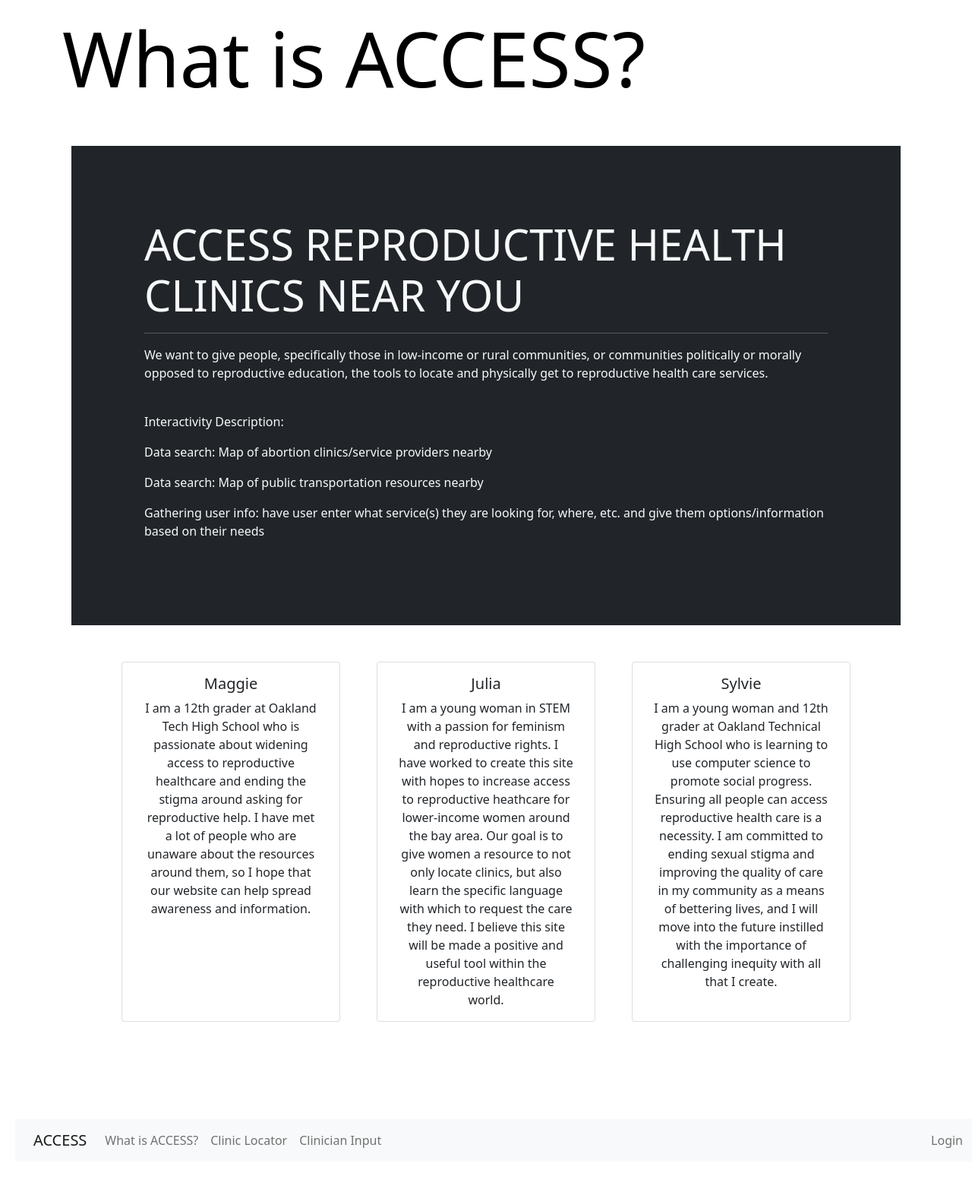
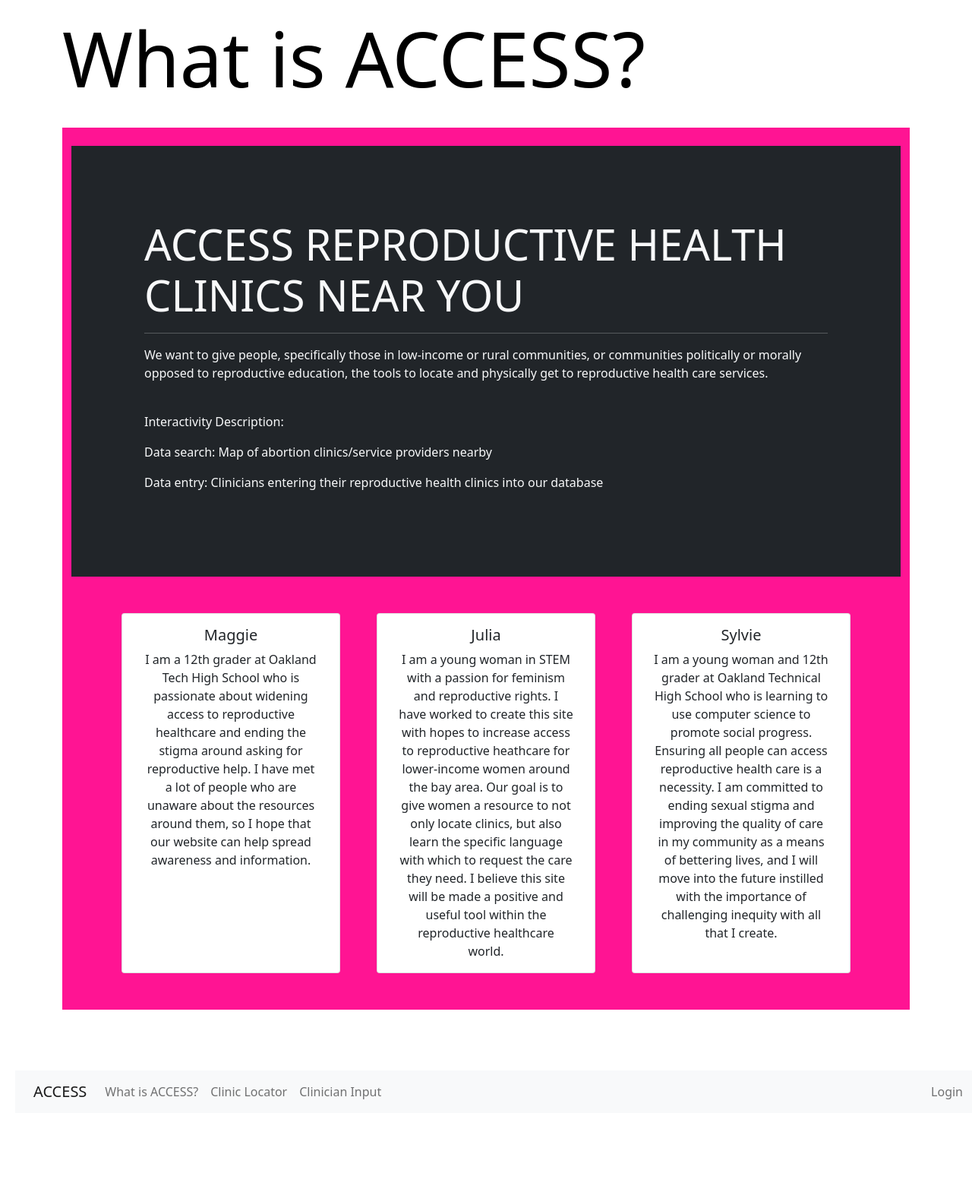
Before and after one commit to sylviecroteau/CapFlaskTemplate, a Flask app: page /whyaccess in a window 1280 px wide. Shown: the part 56-1625 px from the top of the page at 76% size. After the commit the page ends 1503 px from the top, so only its background shows below. Run offline with Flask 2, Linux system fonts and the light colour scheme; some libraries are stand-ins or nearby versions.

Commit message:
maggie 4/25

```diff
--- /dev/null
+++ b/app/templates/whyaccess.css
@@ -0,0 +1,7 @@
+/* hi sylviebo and julia i made this css page to try and
+test out some styling but i'm failing miserably and dont know what
+to do you can delete this if u want also the deep pink was just to test out*/
+
+#background{
+    background-color: deeppink;
+}
--- a/app/templates/whyaccess.html
+++ b/app/templates/whyaccess.html
@@ -3,8 +3,10 @@
 {% extends 'base.html' %}
 
 {% block body %}
+<link rel="stylesheet" href="whyaccess.css">
+
 <h1 style="color:black;font-size:100px;">What is ACCESS?</h1><br>
-<div class="container">
+<div class="container" id="background">
   <br>
   <div class="container-fluid bg-dark text-light p-5">
     <div class="container bg-dark p-5">
@@ -14,8 +16,7 @@
     <br>
         <p>Interactivity Description:</p>
         <p>Data search: Map of abortion clinics/service providers nearby</p>
-        <p>Data search: Map of public transportation resources nearby</p>
-        <p>Gathering user info: have user enter what service(s) they are looking for, where, etc. and give them options/information based on their needs</p>
+        <p>Data entry: Clinicians entering their reproductive health clinics into our database </p>
 
     </div>
 </div>
```
